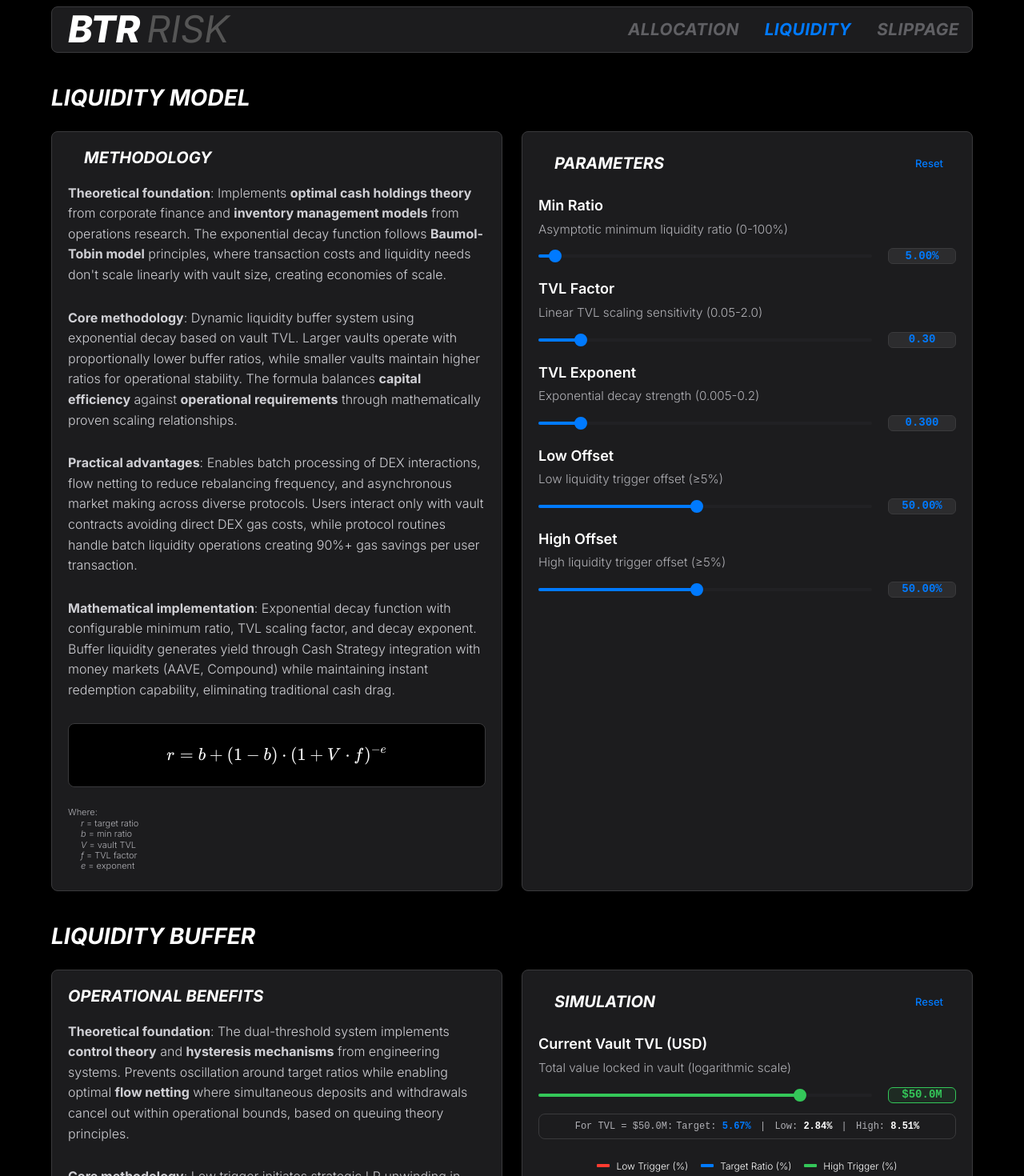
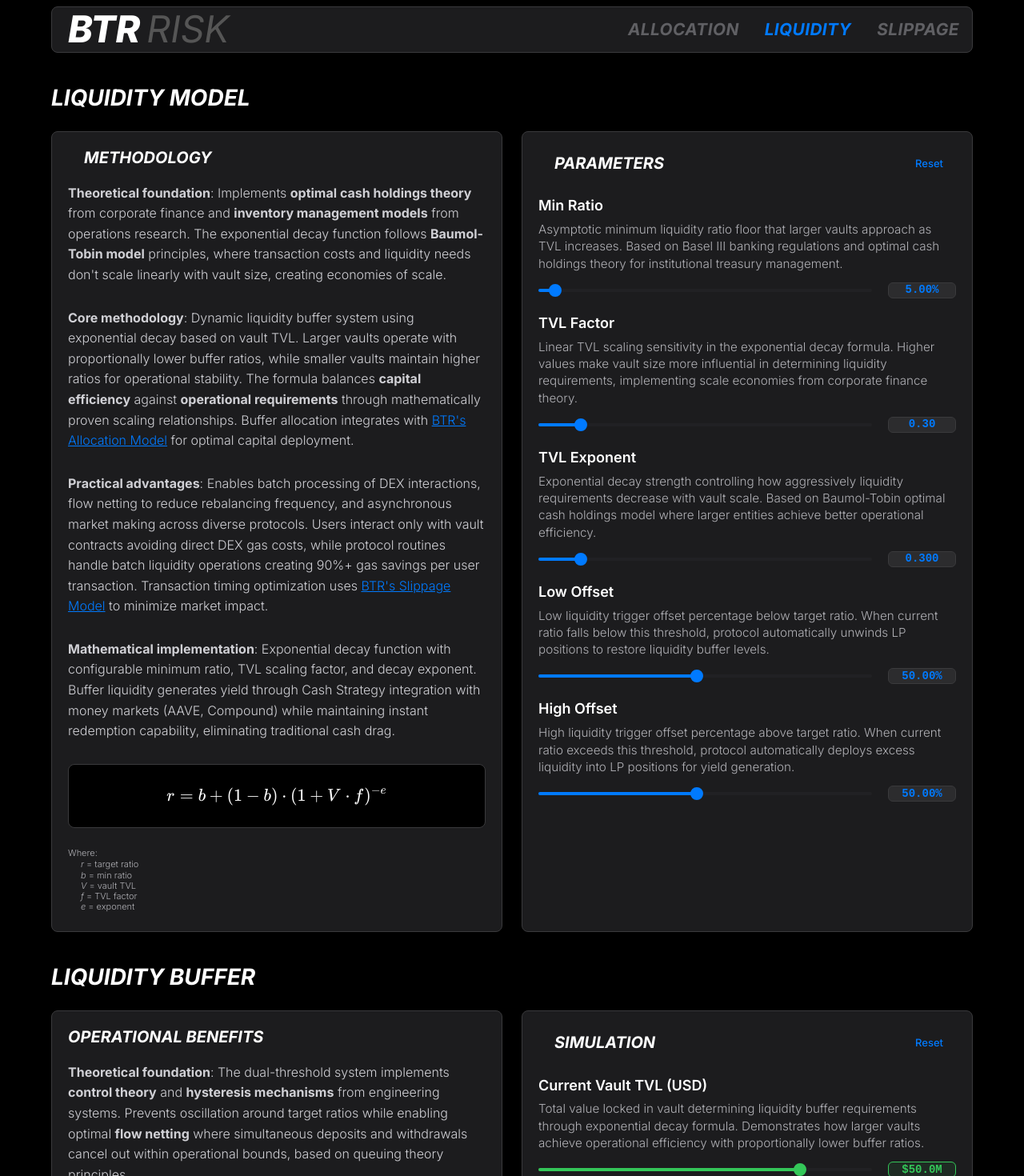
Before and after one commit to btr-supply/risk, a React (Vite) app: page /liquidity in a window 1280 px wide. Shown: the top 1470 px of the page at 80% size. Built offline with nearby package versions, Linux system fonts and the light colour scheme; some icons are missing.

Commit message:
[feat] Enhance LiquidityModel with chart reference lines and SmartLink component

```diff
--- a/src/pages/LiquidityModel.jsx
+++ b/src/pages/LiquidityModel.jsx
@@ -3,6 +3,7 @@ import { Box, Typography, Button } from '@mui/material';
 import { useTheme } from '@mui/material/styles';
 import RestoreIcon from '@mui/icons-material/Restore';
 import { LineChart } from '@mui/x-charts';
+import { ChartsReferenceLine } from '@mui/x-charts/ChartsReferenceLine';
 import { useRiskModel } from '../state';
 import {
   BPS,
@@ -24,6 +25,7 @@ import {
   ParameterTextField,
   FormulaLegend,
   SimulationResult,
+  SmartLink,
 } from '../components/index.jsx';
 
 export const LiquidityModel = () => {
@@ -58,7 +60,7 @@ export const LiquidityModel = () => {
         max={validation.liquidityModel.minRatioBp.max}
         step={100}
         formatValue={formatBp}
-        helperText="Asymptotic minimum liquidity ratio (0-100%)"
+        helperText="Asymptotic minimum liquidity ratio floor that larger vaults approach as TVL increases. Based on Basel III banking regulations and optimal cash holdings theory for institutional treasury management."
       />
       <ParameterSlider
         label="TVL Factor"
@@ -68,7 +70,7 @@ export const LiquidityModel = () => {
         max={validation.liquidityModel.tvlFactorBp.max}
         step={100}
         formatValue={(v) => `${(v / BPS).toFixed(2)}`}
-        helperText="Linear TVL scaling sensitivity (0.05-2.0)"
+        helperText="Linear TVL scaling sensitivity in the exponential decay formula. Higher values make vault size more influential in determining liquidity requirements, implementing scale economies from corporate finance theory."
       />
       <ParameterSlider
         label="TVL Exponent"
@@ -78,7 +80,7 @@ export const LiquidityModel = () => {
         max={validation.liquidityModel.tvlExponentBp.max}
         step={50} // 0.005 in BPS
         formatValue={(v) => `${(v / BPS).toFixed(3)}`}
-        helperText="Exponential decay strength (0.005-0.2)"
+        helperText="Exponential decay strength controlling how aggressively liquidity requirements decrease with vault scale. Based on Baumol-Tobin optimal cash holdings model where larger entities achieve better operational efficiency."
       />
       <ParameterSlider
         label="Low Offset"
@@ -88,7 +90,7 @@ export const LiquidityModel = () => {
         max={validation.liquidityModel.lowOffsetBp.max}
         step={100}
         formatValue={formatBp}
-        helperText="Low liquidity trigger offset (≥5%)"
+        helperText="Low liquidity trigger offset percentage below target ratio. When current ratio falls below this threshold, protocol automatically unwinds LP positions to restore liquidity buffer levels."
       />
       <ParameterSlider
         label="High Offset"
@@ -98,7 +100,7 @@ export const LiquidityModel = () => {
         max={validation.liquidityModel.highOffsetBp.max}
         step={100}
         formatValue={formatBp}
-        helperText="High liquidity trigger offset (≥5%)"
+        helperText="High liquidity trigger offset percentage above target ratio. When current ratio exceeds this threshold, protocol automatically deploys excess liquidity into LP positions for yield generation."
       />
     </ParameterCard>
   );
@@ -109,10 +111,10 @@ export const LiquidityModel = () => {
         <strong>Theoretical foundation</strong>: Implements <strong>optimal cash holdings theory</strong> from corporate finance and <strong>inventory management models</strong> from operations research. The exponential decay function follows <strong>Baumol-Tobin model</strong> principles, where transaction costs and liquidity needs don't scale linearly with vault size, creating economies of scale.
       </Typography>
       <Typography variant="body2" paragraph>
-        <strong>Core methodology</strong>: Dynamic liquidity buffer system using exponential decay based on vault TVL. Larger vaults operate with proportionally lower buffer ratios, while smaller vaults maintain higher ratios for operational stability. The formula balances <strong>capital efficiency</strong> against <strong>operational requirements</strong> through mathematically proven scaling relationships.
+        <strong>Core methodology</strong>: Dynamic liquidity buffer system using exponential decay based on vault TVL. Larger vaults operate with proportionally lower buffer ratios, while smaller vaults maintain higher ratios for operational stability. The formula balances <strong>capital efficiency</strong> against <strong>operational requirements</strong> through mathematically proven scaling relationships. Buffer allocation integrates with <SmartLink to="/allocation">BTR's Allocation Model</SmartLink> for optimal capital deployment.
       </Typography>
       <Typography variant="body2" paragraph>
-        <strong>Practical advantages</strong>: Enables batch processing of DEX interactions, flow netting to reduce rebalancing frequency, and asynchronous market making across diverse protocols. Users interact only with vault contracts avoiding direct DEX gas costs, while protocol routines handle batch liquidity operations creating 90%+ gas savings per user transaction.
+        <strong>Practical advantages</strong>: Enables batch processing of DEX interactions, flow netting to reduce rebalancing frequency, and asynchronous market making across diverse protocols. Users interact only with vault contracts avoiding direct DEX gas costs, while protocol routines handle batch liquidity operations creating 90%+ gas savings per user transaction. Transaction timing optimization uses <SmartLink to="/slippage">BTR's Slippage Model</SmartLink> to minimize market impact.
       </Typography>
       <Typography variant="body2">
         <strong>Mathematical implementation</strong>: Exponential decay function with configurable minimum ratio, TVL scaling factor, and decay exponent. Buffer liquidity generates yield through Cash Strategy integration with money markets (AAVE, Compound) while maintaining instant redemption capability, eliminating traditional cash drag.
@@ -188,18 +190,23 @@ export const LiquidityModel = () => {
             min={1000}
             max={1000000000}
             formatValue={(v) => formatCurrency(v, 0)}
-            helperText="Total value locked in vault (logarithmic scale)"
+            helperText="Total value locked in vault determining liquidity buffer requirements through exponential decay formula. Demonstrates how larger vaults achieve operational efficiency with proportionally lower buffer ratios."
             logarithmic={true}
             color="green"
           />
           <SimulationResult
             prefix={`For TVL = ${formatCurrency(simulation.liquidityTvl)}:`}
             values={[
+              { key: 'low', label: 'Low', value: formatBp(currentTriggers.lowTrigger) },
               { key: 'target', label: 'Target', value: formatBp(currentTargetRatio) },
-              { key: 'low', label: 'Low', value: formatBp(currentTriggers.lowTrigger) },
               { key: 'high', label: 'High', value: formatBp(currentTriggers.highTrigger) }
             ]}
             highlighted="target"
+            colors={{
+              low: theme.palette.secondary.main,
+              target: theme.palette.primary.main,
+              high: theme.palette.success.main
+            }}
           />
         </Box>
       }
@@ -224,7 +231,7 @@ export const LiquidityModel = () => {
             {
               data: liquidityCurveData.map(d => d.high),
               label: 'High Trigger (%)',
-              color: theme.palette.success.main,
+              color: theme.palette.secondary.main,
               curve: 'monotoneX',
               showMark: ({ index }) => Math.abs(liquidityCurveData[index].tvl - simulation.liquidityTvl) < (simulation.liquidityTvl * 0.1),
             },
@@ -235,18 +242,32 @@ export const LiquidityModel = () => {
             scaleType: 'log',
             valueFormatter: (value) => formatCurrency(value,0)
           }]}
-          yAxis={[{ min:0, max:60, display: false }]}
+          yAxis={[{ min: 0, max: 50, display: false }]}
           slotProps={{ legend: { position: { vertical: 'top', horizontal: 'middle' } } }}
           tooltip={{ trigger: 'axis' }}
           height={650}
-        />
+          margin={{ top: 0, bottom: 0, left: 0, right: 0 }}
+        >
+          <ChartsReferenceLine
+            x={simulation.liquidityTvl}
+            label={`${formatCurrency(simulation.liquidityTvl)}`}
+            lineStyle={{
+              stroke: theme.palette.success.main,
+              strokeDasharray: '4 3',
+            }}
+            labelStyle={{
+              fontSize: '12px',
+              fill: theme.palette.success.main
+            }}
+          />
+        </LineChart>
       </ChartContainer>
     </SimulationCard>
   );
 
   return (
     <Box>
-      <Section title="Liquidity Model">
+      <Section title="Liquidity Model" id="liquidity-model-section">
         <Box sx={{ display: 'flex', gap: 3, flexWrap: 'wrap' }}>
           <Box sx={{ flex: '1 1 45%', minWidth: '300px' }}>
             {liquidityModelDescription}
```
